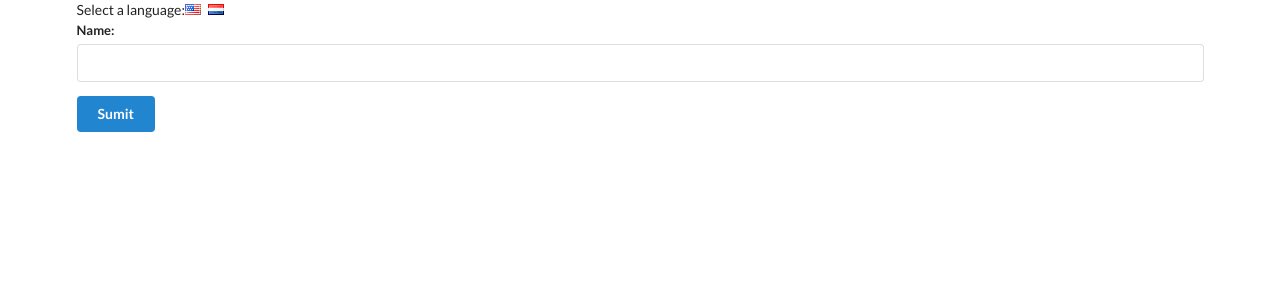
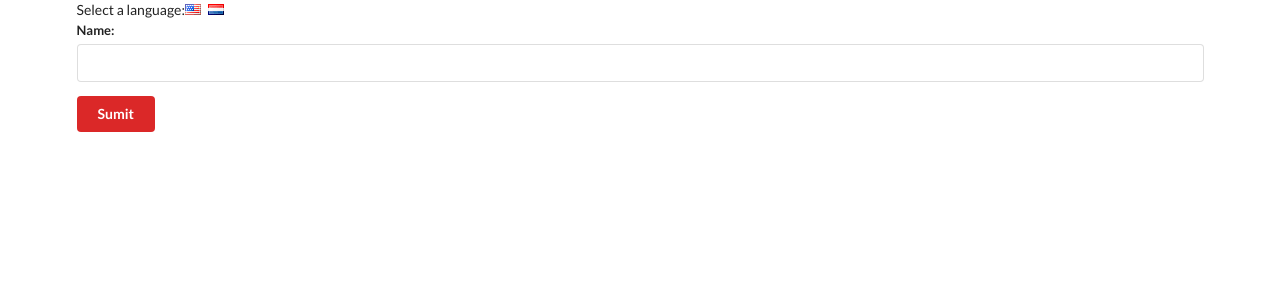
Before and after one commit to Builder296/learn-context-with-translate, a React (Create React App) app: page / in a window 1280 px wide. Shown: the top 300 px of the page. Built offline with nearby package versions, Linux system fonts and the light colour scheme.

Commit message:
User color context with button

```diff
--- a/src/components/App.js
+++ b/src/components/App.js
@@ -1,6 +1,7 @@
 import React from 'react';
 import UserCreate from './UserCreate';
 import LanguageContext from '../contexts/LanguageContext';
+import ColorContext from '../contexts/ColorContext';
 class App extends React.Component {
   state = { language: 'english' };
 
@@ -23,9 +24,11 @@
           />
         </div>
         {/* use Provider and assign props value */}
-        <LanguageContext.Provider value={this.state.language}>
-          <UserCreate />
-        </LanguageContext.Provider>
+        <ColorContext.Provider value="red">
+          <LanguageContext.Provider value={this.state.language}>
+            <UserCreate />
+          </LanguageContext.Provider>
+        </ColorContext.Provider>
       </div>
     );
   }
--- a/src/components/Button.js
+++ b/src/components/Button.js
@@ -1,20 +1,24 @@
 import React from 'react';
 import LanguageContext from '../contexts/LanguageContext.js';
+import ColorContext from '../contexts/ColorContext';
 
 class Button extends React.Component {
-  static contextType = LanguageContext;
-
   renderSunmit(value) {
-    return value === 'english' ? ' Sumit' : 'Voorleggen'
+    return value === 'english' ? ' Sumit' : 'Voorleggen';
   }
 
   render() {
-    // const text = this.context === 'english' ? ' Sumit' : 'Voorleggen';
-    return <button className="ui button primary">
-      <LanguageContext.Consumer>
-        {(value) => this.renderSunmit(value)}
-      </LanguageContext.Consumer>
-    </button>;
+    return (
+      <ColorContext.Consumer>
+        {(color) => (
+          <button className={`ui button ${color}`}>
+            <LanguageContext.Consumer>
+              {(value) => this.renderSunmit(value)}
+            </LanguageContext.Consumer>
+          </button>
+        )}
+      </ColorContext.Consumer>
+    );
   }
 }
 
```
